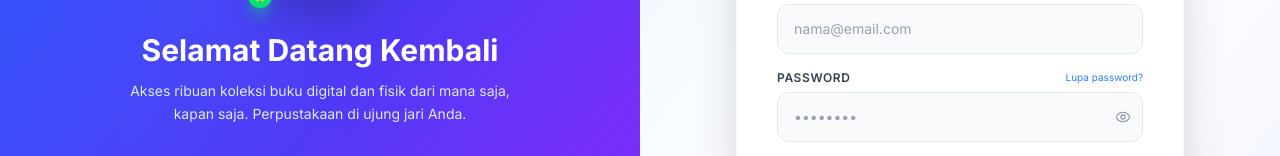
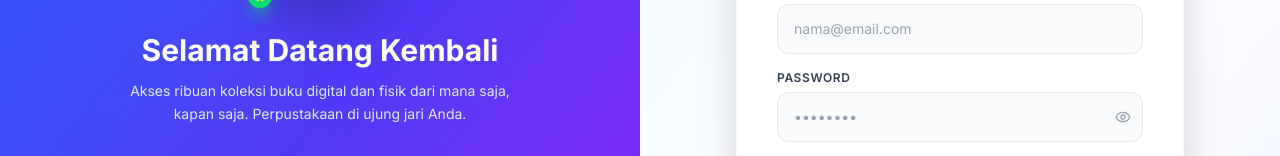
Before and after one commit to ucup1127/digital-library-mts, a Next.js app: page /login/user in a window 1280 px wide. Shown: the part 287-443 px from the top of the page. Built offline with nearby package versions, Linux system fonts and the light colour scheme.

Commit message:
chore: hapus link lupa password di login user (dead link)

```diff
--- a/app/(auth)/login/user/page.tsx
+++ b/app/(auth)/login/user/page.tsx
@@ -192,12 +192,6 @@ function LoginUserForm() {
                   <label className="block text-xs font-semibold text-gray-700 uppercase tracking-wider">
                     Password
                   </label>
-                  <Link
-                    href="/lupa-password"
-                    className="text-[10px] text-blue-500 hover:text-blue-600 transition hover:underline"
-                  >
-                    Lupa password?
-                  </Link>
                 </div>
                 <div className="relative">
                   <input
```
